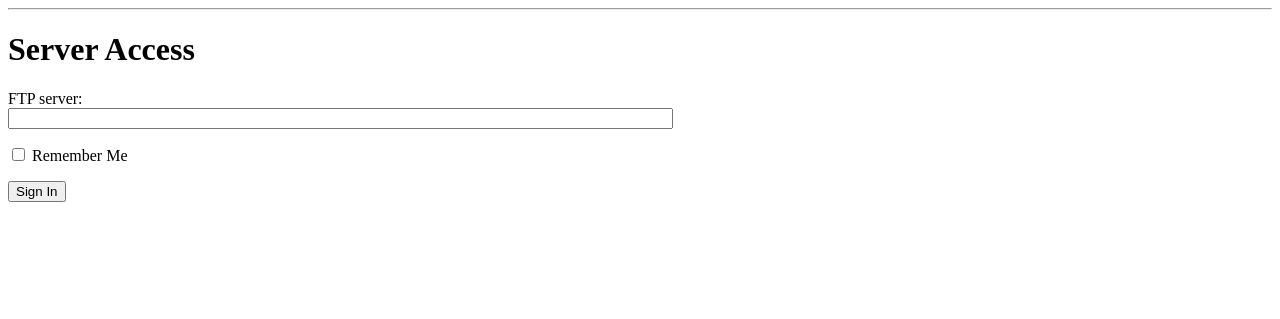
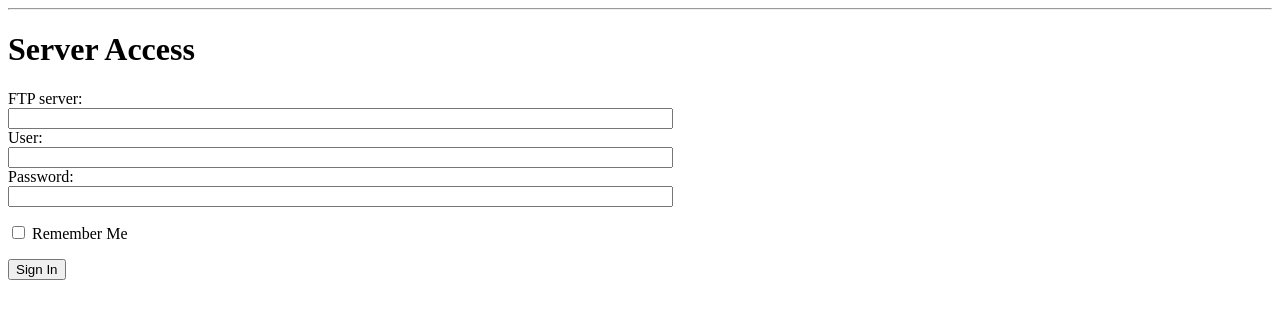
Before and after one commit to ferpergar/potential-ftp-web-gui, a Flask app: page / in a window 1280 px wide. Shown: the top 319 px of the page. Run offline with Flask 2, Linux system fonts and the light colour scheme.

Commit message:
description

```diff
--- a/app/templates/login.html
+++ b/app/templates/login.html
@@ -8,6 +8,10 @@
       <p>
           FTP server:<br>
           {{ form.openid(size=80) }}<br>
+          User:<br>
+          {{ form.user(size=80) }}<br>
+          Password:<br>
+          {{ form.passwd(size=80) }}<br>
       </p>
       <p>{{ form.remember_me }} Remember Me</p>
       <p><input type="submit" value="Sign In"></p>
```
